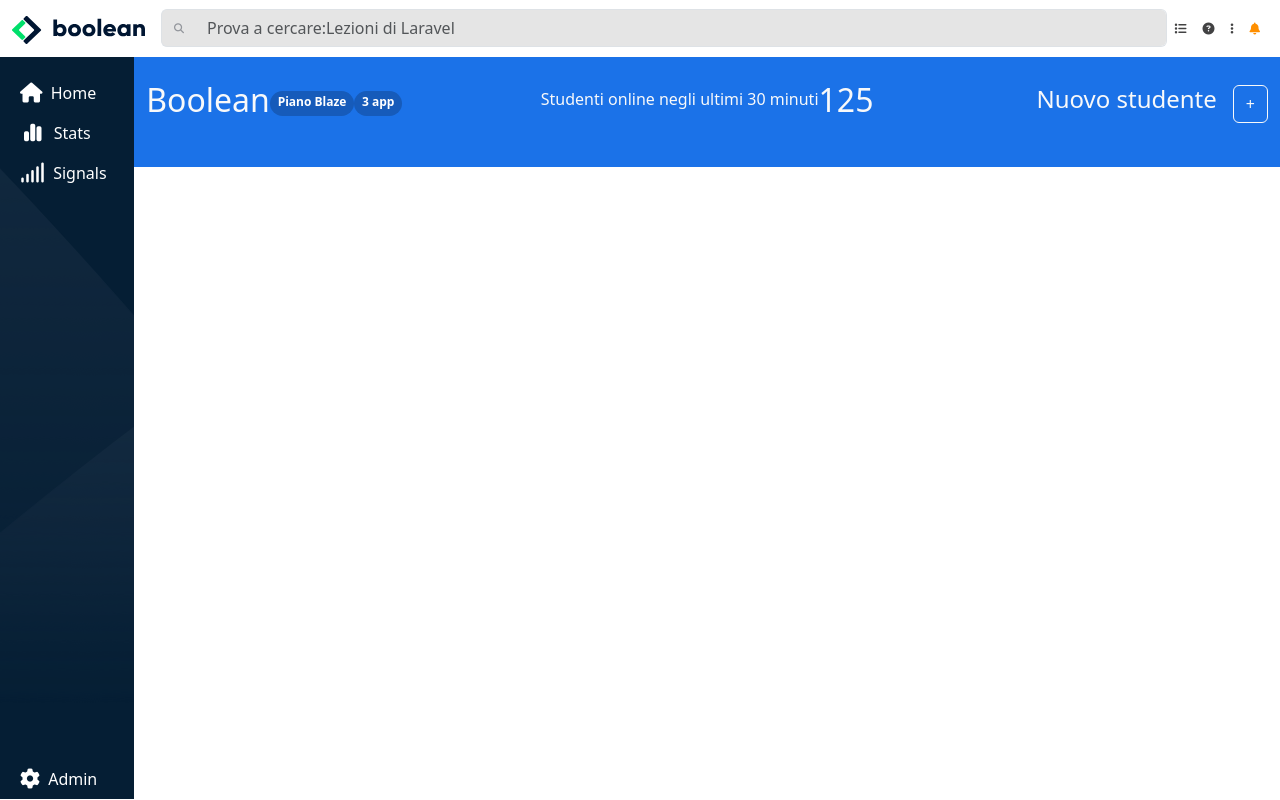
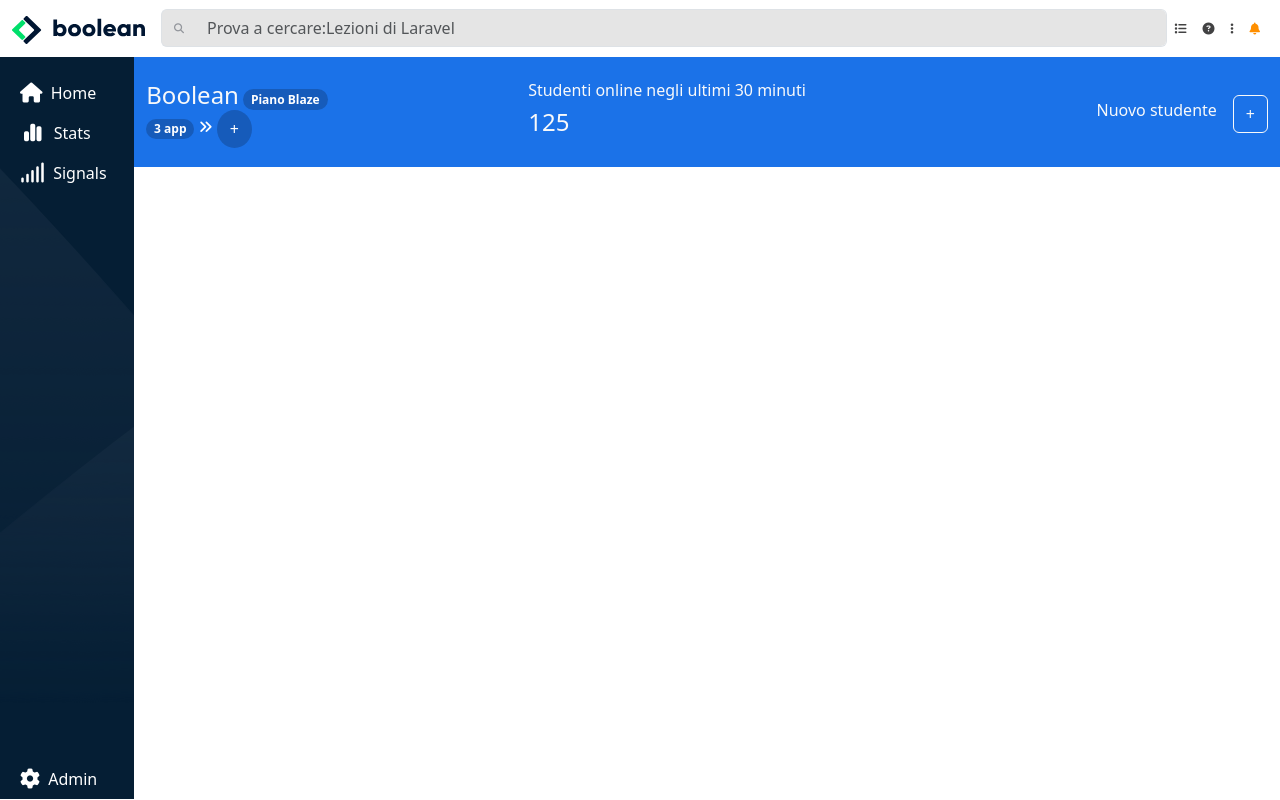
Before and after one commit to alessandrosaladino-tech/html-css-bootstrap-dashboard, a plain HTML site: page index.html in a window 1280 px wide. Drawn offline with nearby package versions, Linux system fonts and the light colour scheme.

Commit message:
Add
main-top adjustment

```diff
--- a/index.html
+++ b/index.html
@@ -107,8 +107,9 @@
         <section class="bool_info w-100 bg_tmain">
             <div class="container-fluid">
                 <div class="row">
-                    <div class="col-12 col-sm-4 d-flex mt-4 order-1 order-sm-3 justify-content-sm-end align-items-center">
-                        <h4 class="text-light">Nuovo studente</h4>
+                    <div
+                        class="col-12 col-sm-4 d-flex mt-4 order-1 order-sm-3 justify-content-sm-end align-items-center">
+                        <h6 class="text-light">Nuovo studente</h6>
                         <button class="btn btn-outline-light ms-3" type="button" data-bs-toggle="offcanvas"
                             data-bs-target="#offcanvasRight" aria-controls="offcanvasRight">+</button>
                         <div class="offcanvas offcanvas-end" tabindex="-1" id="offcanvasRight"
@@ -123,14 +124,18 @@
                             </div>
                         </div>
                     </div>
-                    <div class="col-12 col-sm-4 d-flex mt-4 order-2 order-sm-1 align-items-center">
-                        <h2 class="text-light">Boolean</h2>
-                        <span class="badge rounded-pill bg_pillt h_25">Piano Blaze</span>
-                        <span class="badge rounded-pill bg_pillt h_25">3 app</span>
+                    <div class="col-12 col-sm-4  mt-4 order-2 order-sm-1 align-items-center">
+                        <h4 class="text-light d-inline">Boolean</h4>
+                        <span class="badge rounded-pill bg_pillt ">Piano Blaze</span>
+                        <div class="row-not-flex">
+                            <span class="badge rounded-pill bg_pillt ">3 app</span>
+                            <i class="fa-solid fa-angles-right fa-sm" style="color: #ffffff;"></i>
+                            <button type="button" class="btn rounded-circle bg_pillt plus">+</button>
+                        </div>
                     </div>
-                    <div class="col-12 d-flex col-sm-4 mt-4 order-3 order-sm-2 justify-content-sm-center align-items-center">
+                    <div class="col-12  col-sm-4 mt-4 order-3 order-sm-2 justify-content-sm-center align-items-center">
                         <h6 class="text-light">Studenti online negli ultimi 30 minuti</h6>
-                        <h2 class="text-light">125</h2>
+                        <h4 class="text-light">125</h4>
                     </div>
                 </div>
             </div>
```
